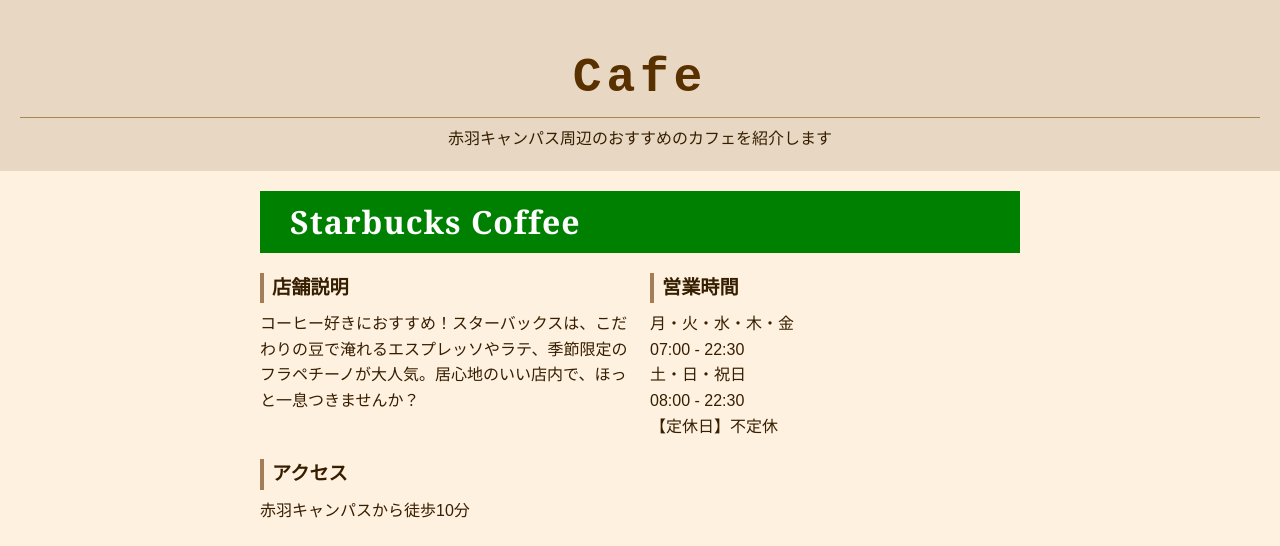
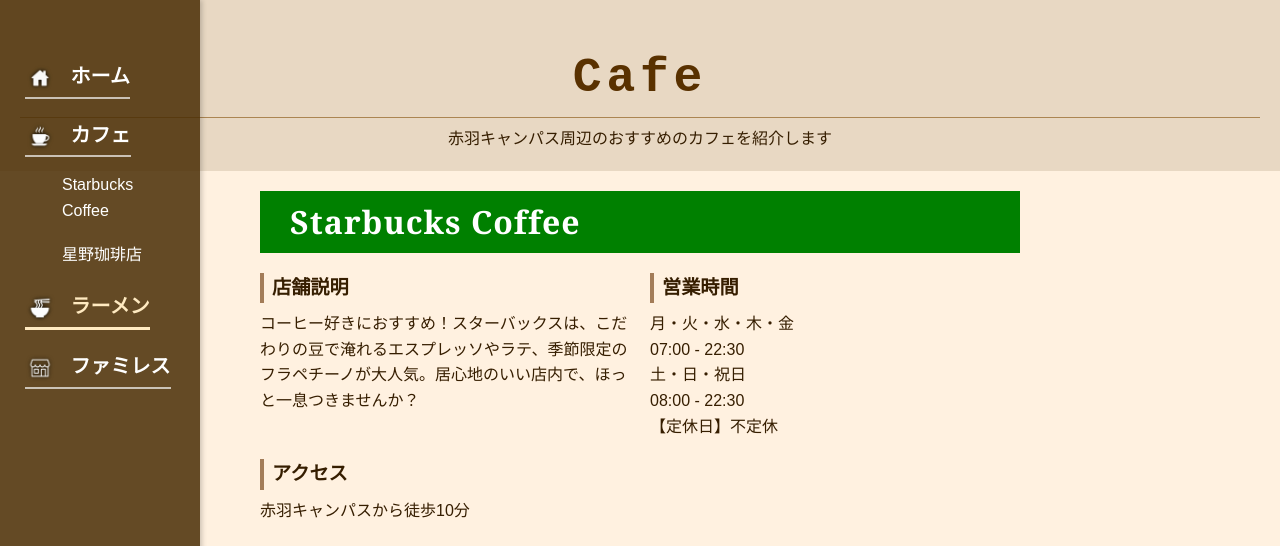
Before and after one commit to s1f102501495/team6-project, a plain HTML site: page cafe.html in a window 1280 px wide. Shown: the top 546 px of the page. Drawn offline with Linux system fonts and the light colour scheme; files whose address does not match are found by name.

Commit message:
Update cafe.html

```diff
--- a/cafe.html
+++ b/cafe.html
@@ -3,6 +3,7 @@
 <head>
   <meta charset="UTF-8">
   <title>大学周辺のカフェ</title>
+  <link rel="stylesheet" href="css/sidebar.css">
   <link rel="stylesheet" type="text/css" href="css/cafe.css">
 </head>
 <body>
@@ -11,7 +12,7 @@
     <p class="catchcopy">赤羽キャンパス周辺のおすすめのカフェを紹介します</p>
   </header>
   <main>
-    <h1 class="starbucks">Starbucks Coffee</h1>
+    <h1 class="starbucks" id="stb">Starbucks Coffee</h1>
     <section class="info-section">
       <div class="info-item">
         <h2>店舗説明</h2>
@@ -50,7 +51,7 @@
     </section>
   </main>
  <main>
-    <h1 class="hoshino">星野珈琲店</h1>
+    <h1 class="hoshino" id="hoshi">星野珈琲店</h1>
     <section class="info-section">
       <div class="info-item">
         <h2>店舗説明</h2>
@@ -88,5 +89,27 @@
       </div>
     </section>
   </main>
+
+   <!-- サイドメニュー -->
+  <aside class="side-menu">
+    <nav>
+      <ul>
+        <li><a href="index.html"><img src="css/img/icon-home.png" alt="ホーム" class="menu-icon">
+    ホーム</a></li>
+        <li><a href="cafe.html"><img src="css/img/icon-cafe.png" alt="カフェ" class="menu-icon"> カフェ</a>
+        <ul class="submenu">
+            <li><a href="#stb">Starbucks Coffee</a></li>
+            <li><a href="#hoshi">星野珈琲店</a></li>
+
+          </ul>
+        </li>
+        <li>
+          <a href="ramen.html" class="active"><img src="css/img/icon-ramen.png" alt="ラーメン" class="menu-icon"> ラーメン</a>
+
+        </li>
+        <li><a href="family.html"><img src="css/img/icon-family.png" alt="ファミレス" class="menu-icon"> ファミレス</a></li>
+      </ul>
+    </nav>
+  </aside>
 </body>
 </html>
```
